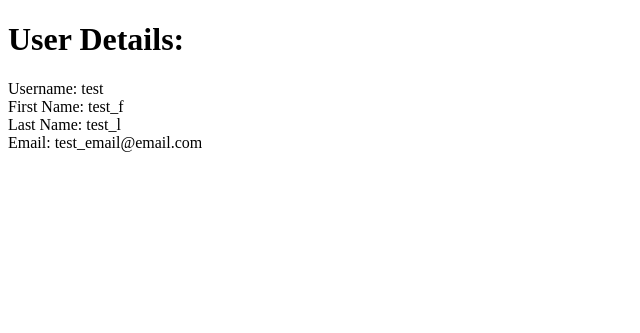
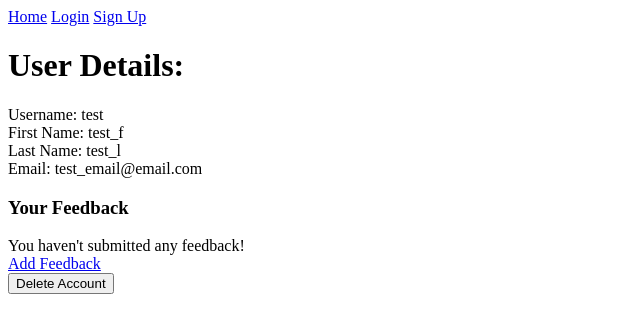
Before and after one commit to ArfatSalman/feedback, a Flask app: template templates/user_details.html in a window 1280 px wide. Shown: the top 333 px of the page, without its empty margins (0-640 px from the left). Run offline with Flask 2, Linux system fonts and the light colour scheme; the template is opened without the code that fills it: values that come from a table or form of the project are taken from there, others are empty; tables that the repository leaves empty hold one stand-in row (values such as "Sample post"); data that the repository does not hold is empty.

Commit message:
add feedback model, routes, and html content

```diff
--- a/app.py
+++ b/app.py
@@ -1,7 +1,6 @@
-from sqlite3 import IntegrityError
 from flask import Flask, render_template, redirect, session, flash
-from models import User, db, connect_db
-from forms import AddUserForm, LoginForm
+from models import User, Feedback, db, connect_db
+from forms import AddUserForm, LoginForm, FeedbackForm, EditFeedbackForm
 from sqlalchemy import exc
 import os
 
@@ -23,7 +22,13 @@ def seed_table():
     """Creates intial table of users and feedback to simplify testing the site."""
     db.drop_all()
     db.create_all()
-    test_user = User.register(username="test", password="test_pass", email="test_email@email.com", first_name="test_f", last_name="test_l")
+    test_user = User.register(
+        username="test",
+        password="test_pass",
+        email="test_email@email.com",
+        first_name="test_f",
+        last_name="test_l",
+    )
     db.session.add(test_user)
     db.session.commit()
 
@@ -69,6 +74,7 @@ def add_user():
     else:
         return render_template("register.html", form=form)
 
+
 # GET /login
 # Show a form that when submitted will login a user. This form should accept a username and a password.
 # Make sure you are using WTForms and that your password input hides the characters that the user is typing!
@@ -77,6 +83,7 @@ def display_login_form():
     """Displays a form to let a user log in to their account."""
     form = LoginForm()
     return render_template("login.html", form=form)
+
 
 # POST /login
 # Process the login form, ensuring the user is authenticated and going to /users/username if so.
@@ -93,24 +100,162 @@ def login_user():
             session["user"] = login_user.username
             return redirect(f"/users/{login_user.username}")
         else:
-            form.password.errors.append("That username or password was incorrect. Please try again.")
+            form.password.errors.append(
+                "That username or password was incorrect. Please try again."
+            )
             return render_template("login.html", form=form)
     else:
         return render_template("login.html", form=form)
 
+
 # GET /users/<username>
 # Display a template the shows information about that user (everything except for their password)
 # You should ensure that only logged in users can access this page.
+# Show all of the feedback that the user has given.
+# For each piece of feedback, display with a link to a form to edit
+# the feedback and a button to delete the feedback.
+# Have a link that sends you to a form to add more feedback and a button to
+# delete the user.
+# Make sure that only the user who is logged in can successfully view this page.
+
+
 @app.route("/users/<username>")
 def display_user_details(username):
     """Displays a user's account details if they are logged in."""
     current_user = session.get("user", None)
     if current_user and current_user == username:
-        user = User.query.filter_by(username=username).first()
-        return render_template("user_details.html", user=user)
+        user = User.query.get_or_404(username)
+        feedback = Feedback.query.filter(Feedback.username == username).order_by(Feedback.id.asc())
+        return render_template("user_details.html", user=user, feedback=feedback)
     else:
-        flash("A user's details can only be viewed by that user while they are logged in.", "error")
-        return render_template("index.html")
+        flash(
+            "A user's details can only be viewed by that user while they are logged in.",
+            "error",
+        )
+        return redirect("/")
+
+
+# POST /users/<username>/delete
+# Remove the user from the database and make sure to also delete all of their feedback.
+# Clear any user information in the session and redirect to /.
+# Make sure that only the user who is logged in can successfully delete their account.
+@app.route("/users/<username>/delete", methods=["POST"])
+def delete_feedback(username):
+    """Deletes a logged-in user's account and all of their feedback."""
+    current_username = session.get("user", None)
+    targeted_user = User.query.get_or_404(username)
+    if current_username and current_username == targeted_user.username:
+        db.session.delete(targeted_user)
+        db.session.commit()
+        session.pop("user", None)
+    else:
+        flash(
+            "You can only delete your own account and you must be logged in.", "error"
+        )
+    return redirect("/")
+
+
+# GET /users/<username>/feedback/add
+# Display a form to add feedback.
+# Make sure that only the user who is logged in can see this form.
+@app.route("/users/<username>/feedback/add")
+def display_feedback_form(username):
+    """Displays a form to let a logged-in user add feedback to the site."""
+    current_username = session.get("user", None)
+    if current_username and current_username == username:
+        form = FeedbackForm()
+        return render_template("feedback.html", form=form)
+    else:
+        flash(
+            "A user's feedback form can only be viewed by that user while they are logged in.",
+            "error",
+        )
+        return redirect("/")
+
+
+# POST /users/<username>/feedback/add
+# Add a new piece of feedback and redirect to /users/<username>.
+# Make sure that only the user who is logged in can successfully add feedback.
+@app.route("/users/<username>/feedback/add", methods=["POST"])
+def add_feedback(username):
+    """Adds a logged-in user's feedback to the database."""
+    current_username = session.get("user", None)
+    if current_username and current_username == username:
+        form = FeedbackForm()
+        if form.validate_on_submit():
+            user_inputs = form.data
+            user_inputs.pop("csrf_token", None)
+            feedback = Feedback(**user_inputs, username=current_username)
+            db.session.add(feedback)
+            db.session.commit()
+            return redirect(f"/users/{username}")
+        else:
+            return render_template("feedback.html", form=form)
+    else:
+        flash("You can only submit feedback while you are logged in.", "error")
+        return redirect("/")
+
+
+# GET /feedback/<feedback-id>/update
+# Display a form to edit feedback.
+# **Make sure that only the user who has written that feedback can see this form **
+@app.route("/feedback/<int:feedback_id>/update")
+def display_edit_feedback_form(feedback_id):
+    """Displays a form to let a logged-in user edit their feedback."""
+    current_username = session.get("user", None)
+    targeted_feedback = Feedback.query.get_or_404(feedback_id)
+    if current_username and current_username == targeted_feedback.username:
+        form = EditFeedbackForm()
+        return render_template("feedback_edit.html", form=form)
+    else:
+        flash("You can only edit your own feedback and you must be logged in.", "error")
+        return redirect("/")
+
+
+# POST /feedback/<feedback-id>/update
+# Update a specific piece of feedback and redirect to /users/<username>.
+# Make sure that only the user who has written that feedback can update it.
+@app.route("/feedback/<int:feedback_id>/update", methods=["POST"])
+def edit_feedback(feedback_id):
+    """Edits a logged-in user's previously submitted feedback."""
+    current_username = session.get("user", None)
+    targeted_feedback = Feedback.query.get_or_404(feedback_id)
+    if current_username and current_username == targeted_feedback.username:
+        form = EditFeedbackForm()
+        if form.validate_on_submit():
+            user_inputs = form.data
+            if user_inputs.get("title") != "":
+                targeted_feedback.title = user_inputs.get("title")
+            if user_inputs.get("content") != "":
+                targeted_feedback.content = user_inputs.get("content")
+            db.session.add(targeted_feedback)
+            db.session.commit()
+            return redirect(f"/users/{current_username}")
+        else:
+            return render_template("feedback_edit.html", form=form)
+    else:
+        flash("You can only edit your own feedback and you must be logged in.", "error")
+        return redirect("/")
+
+
+# POST /feedback/<feedback-id>/delete
+# Delete a specific piece of feedback and redirect to /users/<username>
+# Make sure that only the user who has written that feedback can delete it.
+@app.route("/feedback/<int:feedback_id>/delete", methods=["POST"])
+def delete_user(feedback_id):
+    """Deletes a logged-in user's previously submitted feedback."""
+    current_username = session.get("user", None)
+    targeted_feedback = Feedback.query.get_or_404(feedback_id)
+    if current_username and current_username == targeted_feedback.username:
+        db.session.delete(targeted_feedback)
+        db.session.commit()
+        return redirect(f"/users/{current_username}")
+    else:
+        flash(
+            "You can only delete your own feedback and you must be logged in.", "error"
+        )
+        return redirect("/")
+
 
 @app.route("/logout")
 def logout_user():
--- a/templates/base.html
+++ b/templates/base.html
@@ -18,6 +18,16 @@
     </div>
     {% endif %}
   {% endwith %}
+  <div class="navbar row">
+    <a href="/">Home</a>
+    {% if 'user' in session %}
+    <a href="/users/{{session['user']}}">Account Details</a>
+    <a href="/logout">Logout</a>
+    {% else %}
+    <a href="/login">Login</a>
+    <a href="/register">Sign Up</a>
+    {% endif %}
+  </div>
   {% block content %}
   {% endblock %}
 </body>
--- a/templates/user_details.html
+++ b/templates/user_details.html
@@ -10,4 +10,25 @@
   <div>Last Name: {{user.last_name}}</div>
   <div>Email: {{user.email}}</div>
 </div>
+<div class="column centered">
+  <h3>Your Feedback</h3>
+  {% if user.feedback|length == 0 %}
+    <div>You haven't submitted any feedback!</div>
+  {% else %}
+    {% for post in feedback %}
+    <div>
+      <div>{{post.title}}</div>
+      <div>{{post.content}}</div>
+      <a href="/feedback/{{post.id}}/update">Edit Feedback</a>
+      <form action="/feedback/{{post.id}}/delete" method="post">
+        <button>Delete Feedback</button>
+      </form>
+    </div>
+    {% endfor %}
+  {% endif %}
+</div>
+<a href="/users/{{user.username}}/feedback/add">Add Feedback</a>
+<form action="/users/{{user.username}}/delete" method="post">
+  <button>Delete Account</button>
+</form>
 {% endblock %}
```
Also changed, not shown: forms.py (+26 -2 lines), models.py (+9 -9 lines), templates/feedback.html (added, +9 -0 lines), templates/feedback_edit.html (added, +9 -0 lines), templates/index.html (+0 -9 lines).
